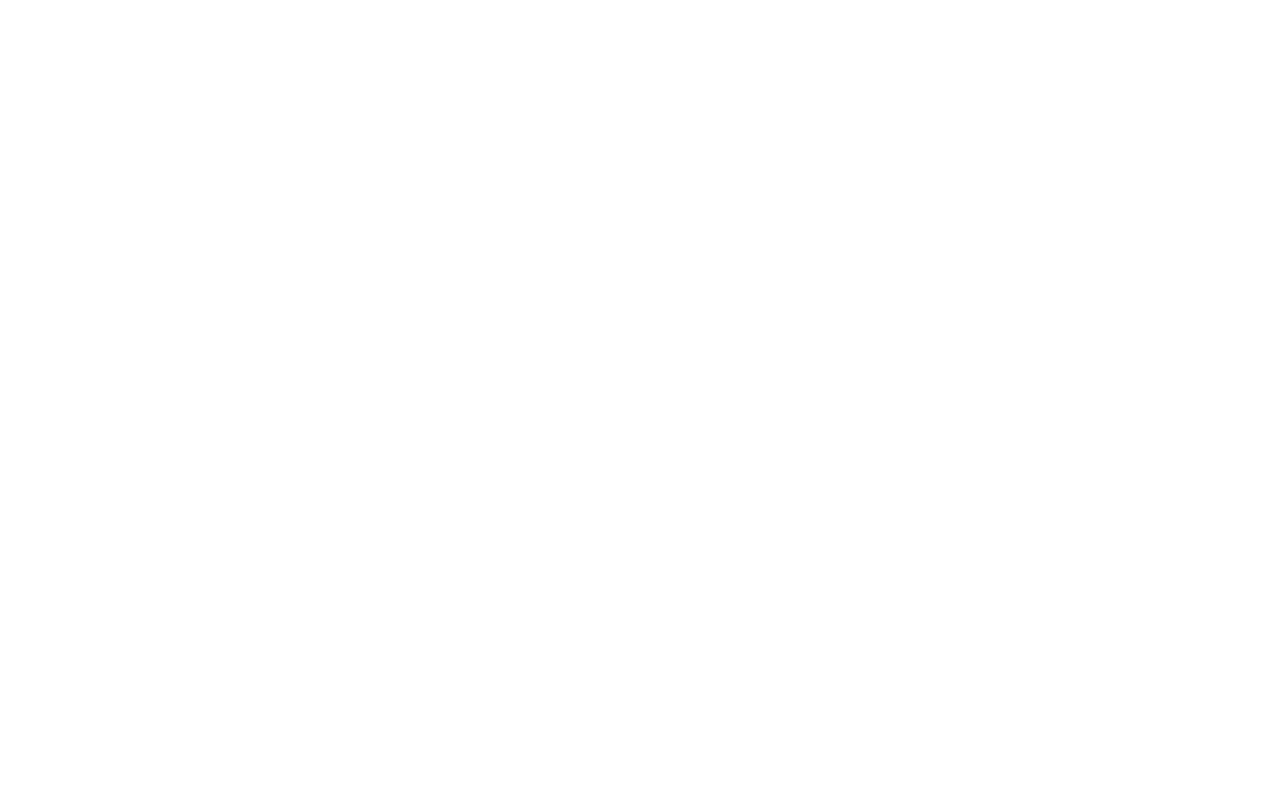
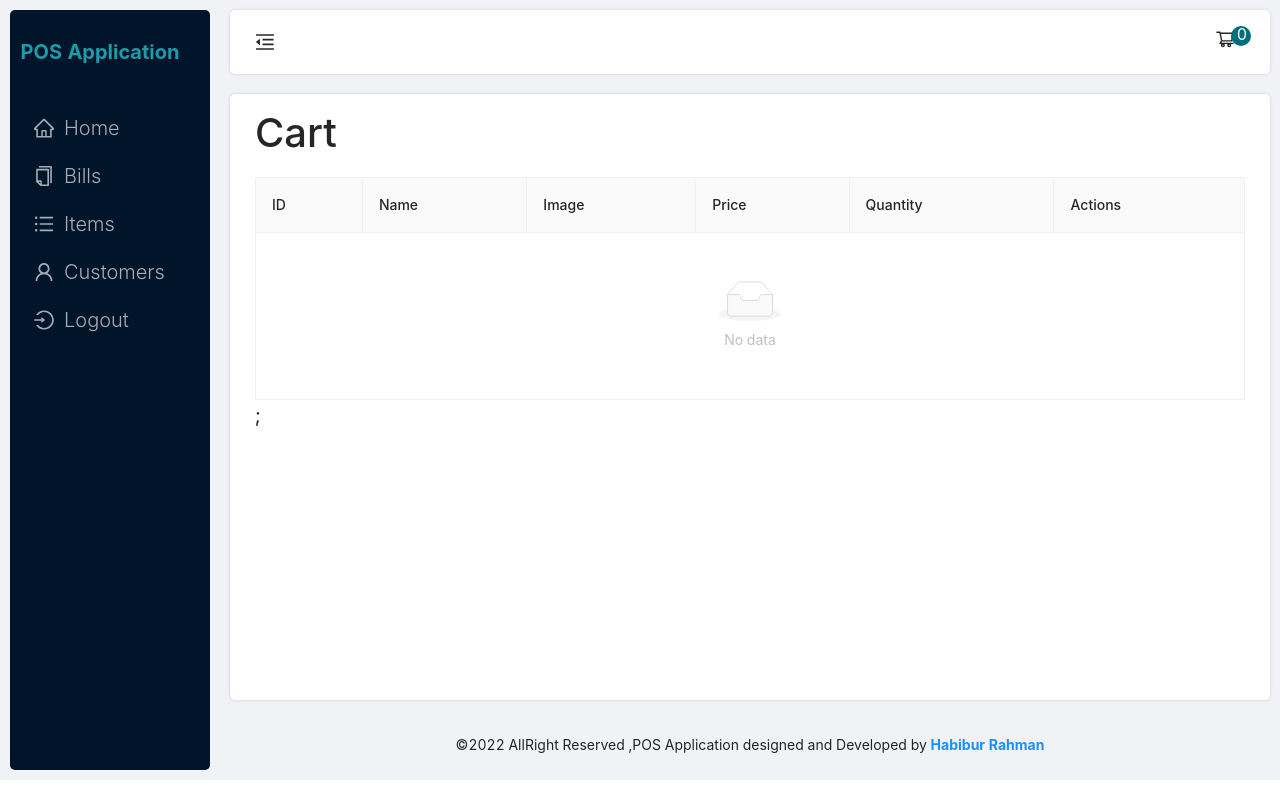
Before and after one commit to habiburrahman0540/react-pos-client-app, a React (Create React App) app: page /cart in a window 1280 px wide. Before the commit this address had no page. Built offline with nearby package versions, Linux system fonts and the light colour scheme.

Commit message:
Added cart page and functionality

```diff
--- a/src/App.js
+++ b/src/App.js
@@ -1,4 +1,5 @@
 import {BrowserRouter as Router ,Routes ,Route} from "react-router-dom"
+import CartPage from "./page/CartPage";
 import Home from "./page/Home";
 import Items from "./page/Items"
 function App() {
@@ -8,6 +9,7 @@
       <Routes>
         <Route path="/" element={<Home/>}/>
         <Route path="/items" element={<Items/>}/>
+        <Route path="/cart" element={<CartPage/>}/>
       </Routes>
     </Router>
     </div>
--- a/src/component/DefaultLayout.jsx
+++ b/src/component/DefaultLayout.jsx
@@ -1,6 +1,8 @@
-import React,{useState} from 'react';
+import React,{useEffect, useState} from 'react';
 import "../resources/DefaultLayout.css"
 import { Layout, Menu ,Badge} from 'antd';
+import {useSelector} from "react-redux"
+import {useNavigate} from "react-router-dom"
 import {HomeOutlined ,
   CopyOutlined,
   MenuUnfoldOutlined,
@@ -16,10 +18,14 @@
 
 const DefaultLayout =(props)=> {
   const [collapsed,setCollapsed] =useState(false)
-
+const {cartItems} = useSelector(state=>state.CartItemsReducer)
   const toggle = () => {
     setCollapsed(!collapsed)
   };
+  useEffect(()=>{
+    localStorage.setItem('cartItems',JSON.stringify(cartItems))
+  },[cartItems])
+  const navigate = useNavigate();
     return (
       <Layout>
         <Sider trigger={null} collapsible collapsed={collapsed}>
@@ -48,11 +54,11 @@
               className: 'trigger',
               onClick: toggle,
             })}
-            <div className="shopping_cart">
-
-                  <Badge count={1} style={{ color: '#fff',backgroundColor:'#1E9AA8' }}>
-                     <ShoppingCartOutlined />
-                </Badge>
+            <div className="shopping_cart" onClick={()=>navigate('/cart')}>
+                    <div className="count_shopping_cart">
+                        <span className='shopping_cart_count'>{cartItems.length}</span>
+                    </div>
+                     <ShoppingCartOutlined className="shopping_cart_icon"/>
             </div>
           </Header>
           <Content
--- a/src/component/Item.jsx
+++ b/src/component/Item.jsx
@@ -1,13 +1,21 @@
 import React from 'react'
 import Card from "./UI/Card"
 import "../resources/item.css"
+import { useDispatch } from 'react-redux'
 const Item = ({item}) => {
+  const dispatch = useDispatch();
+  const addToCartHandler =()=>{
+      dispatch({
+        type:"ADD_TO_CART",
+        payload:{...item,quantity:1}
+      })
+  }
   return (
     <Card>
         <h4 className='item_name'>{item.name}</h4>
         <img className='item_img' src={item.image} alt={item.name} width='100%' height="200" />
         <h4 className='item_price'>${item.price}</h4>
-        <button className='cart_button'>Add to Cart</button>
+        <button className='cart_button' onClick={()=>addToCartHandler()}>Add to Cart</button>
     </Card>
   )
 }
--- /dev/null
+++ b/src/page/CartPage.jsx
@@ -0,0 +1,63 @@
+import React from 'react'
+import { useSelector } from 'react-redux';
+import DefaultLayout from '../component/DefaultLayout'
+import {Table} from "antd";
+import {useDispatch} from "react-redux"
+import {DeleteOutlined,PlusCircleOutlined,MinusCircleOutlined} from '@ant-design/icons'
+const CartPage = () => {
+  const dispatch = useDispatch();
+  const quantityIncraseHandler =(record)=>{
+    dispatch({
+      type:"UPDATE_CART",
+      payload:{...record,quantity:record.quantity +1}
+    })
+  }
+  const quantityDecreaseHandler =record=>{
+      if(record.quantity !== 1){
+        dispatch({
+          type:"UPDATE_CART",
+          payload:{...record,quantity:record.quantity +-1}
+        })
+      }
+  }
+  const {cartItems} = useSelector(state=>state.CartItemsReducer);
+  const columns = [
+    {
+      title: 'ID',
+      dataIndex: '_id',
+    },
+    {
+      title: 'Name',
+      dataIndex: 'name',
+    },
+    {
+      title: 'Image',
+      dataIndex: 'image',
+      render: (image,record)=><img src={image} alt="" height="60" width="60"/>
+    },
+    {
+      title: 'Price',
+      dataIndex: 'price',
+    },
+    {title:'Quantity',
+  dataIndex:'_id',
+  render:(_id,record)=><div>
+      <PlusCircleOutlined style={{color:'#006E7A'}} className="mx-2" onClick={()=>quantityIncraseHandler(record)}/>
+     <span>{record.quantity}</span>
+      <MinusCircleOutlined style={{color:'#006E7A'}} className="mx-2" onClick={()=>quantityDecreaseHandler(record)}/>
+  </div>
+  },
+    {title:'Actions',
+    dataIndex:'_id',
+    render:(_id,record)=><DeleteOutlined style={{ fontSize: '16px', color: '#C00607'}} onClick={()=>dispatch({type:"DELETE_CART_ITEM",payload:record})}  />
+    },
+  ];
+  return (
+    <DefaultLayout>
+        <h1>Cart</h1>
+        <Table dataSource={cartItems} columns={columns} bordered/>;
+    </DefaultLayout>
+  )
+}
+
+export default CartPage
--- a/src/page/Home.jsx
+++ b/src/page/Home.jsx
@@ -1,4 +1,4 @@
-import { Col, Row } from 'antd';
+import { Col, Row,Spin } from 'antd';
 import React,{useEffect} from 'react'
 import DefaultLayout from '../component/DefaultLayout'
 import Item from '../component/Item';
@@ -12,19 +12,20 @@
     dispatch(ProductListActions())
 
   },[dispatch])
-  return loading ? <div>Loading....</div>:
-  error?<div>{error}</div>: (
-  <DefaultLayout>
-      <Row gutter={20}>
-        {products.map((item)=>{
-          return <Col xs={24} sm={12} md={8} lg={6} key={item._id}>
-              <Item item={item}/>
-          </Col>
+  return <DefaultLayout>
+  {loading ? <div className='spinner'>
+  <Spin size='large'  />
+</div> : error ? <div>{error}</div> :(
+    <Row gutter={20}>
+      {products.map((item)=>{
+        return <Col key={item._id} xs={24} sm={12} md={8} lg={6}>
+            <Item item={item} />
+        </Col>
 
-        })}
-      </Row>
-  </DefaultLayout>
-  )
+      })}
+    </Row>)}
+</DefaultLayout>
 }
 
+
 export default Home;
--- /dev/null
+++ b/src/redux/reducers/cartItemsReducer.js
@@ -0,0 +1,22 @@
+
+export const CartItemsReducer =(state={cartItems:[]},action)=>{
+        switch(action.type){
+               case "ADD_TO_CART":
+                   return {
+                       ...state,
+                       cartItems:[...state.cartItems,action.payload]
+                   }
+                case "DELETE_CART_ITEM":
+                    return {
+                        ...state,
+                        cartItems:state.cartItems.filter(item=>item._id !== action.payload._id)
+                    }
+                case "UPDATE_CART":
+                    return{
+                        ...state,
+                        cartItems:state.cartItems.map(item =>item._id === action.payload._id ? {...item,quantity:action.payload.quantity} : item)
+
+                    }
+               default: return state;
+        }
+}
--- a/src/resources/DefaultLayout.css
+++ b/src/resources/DefaultLayout.css
@@ -63,3 +63,44 @@
     margin: 10px;
     border-radius: 5px;
 }
+.shopping_cart{
+  cursor: pointer;
+}
+.count_shopping_cart {
+  position: absolute;
+  top: 2px;
+  right: 33px;
+  color: #fff;
+  font-size: 16px;
+}
+.shopping_cart_count{
+  position: relative;
+  z-index: 1;
+}
+.shopping_cart_count:after {
+  position: absolute;
+  content: "";
+  width: 20px;
+  height: 20px;
+  top: 2px;
+  left: -6px;
+  background-color: #006E7A;
+  z-index: -1;
+  border-radius: 50%;
+}
+.shopping_cart_icon{
+  position: relative;
+  content: "";
+  width: 30px;
+  height: 30px;
+
+}
+.spinner{
+  position: absolute;
+  top: 50%;
+  left: 50%;
+  transform: translate(-50,-50%);
+}
+.ant-spin-lg .ant-spin-dot {
+  font-size: 50px;
+}
--- a/src/store.js
+++ b/src/store.js
@@ -1,10 +1,14 @@
 import {createStore,combineReducers,applyMiddleware,compose} from "redux";
 import thunk from "redux-thunk"
 import {ProductListReducer} from "./redux/reducers/ProductReducer"
-const initialState = {};
+import {CartItemsReducer} from "./redux/reducers/cartItemsReducer"
+const initialState = {
+    CartItemsReducer: {cartItems:localStorage.getItem("cartItems") ? JSON.parse(localStorage.getItem('cartItems')):[]}
+};
 
 const reducers = combineReducers({
-    productList:ProductListReducer
+    productList:ProductListReducer,
+    CartItemsReducer:CartItemsReducer
 })
 const composeEnhancer = window.__REDUX_DEVTOOLS_EXTENSION_COMPOSE__ || compose;
 const store = createStore(reducers,initialState,composeEnhancer(applyMiddleware(thunk)))
```
